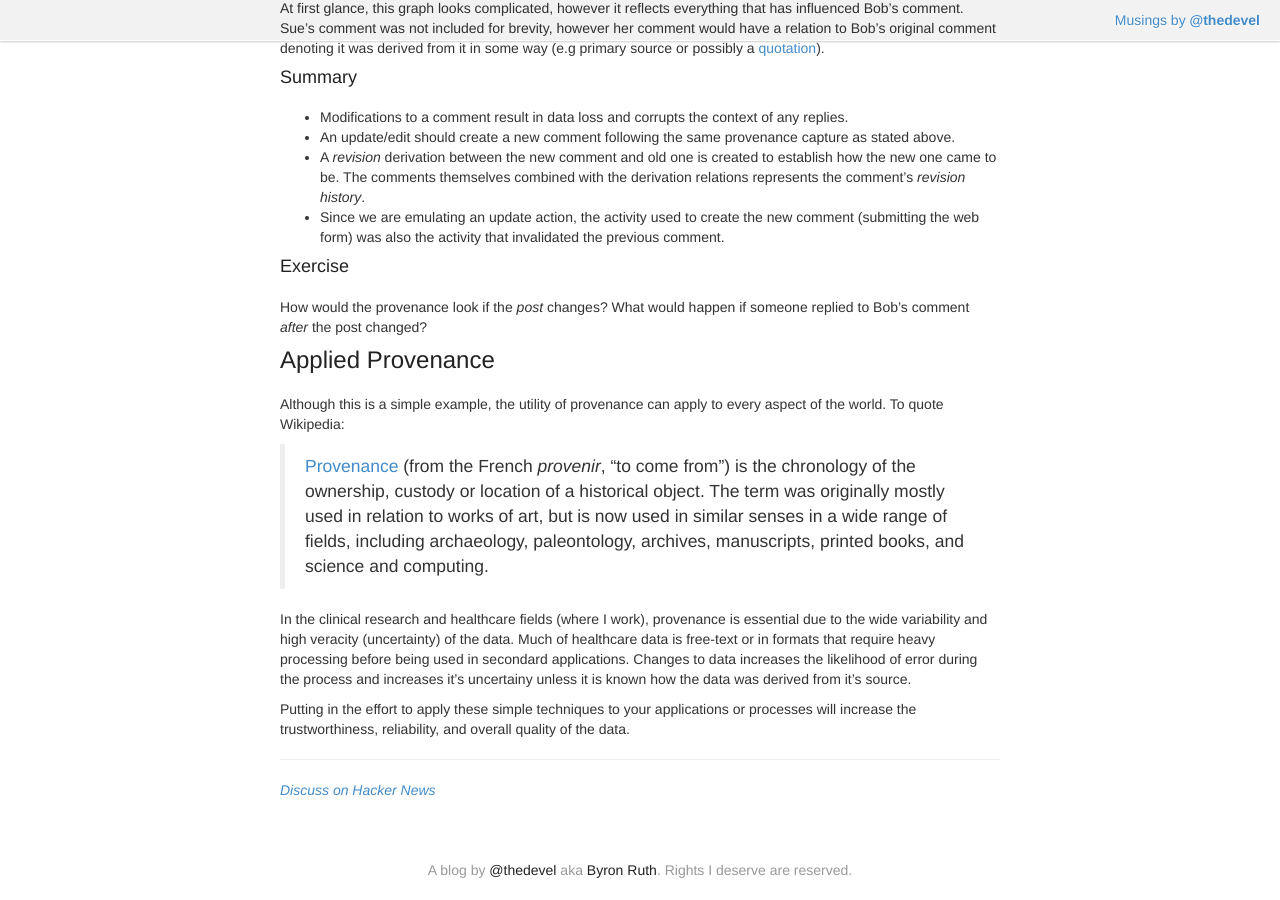
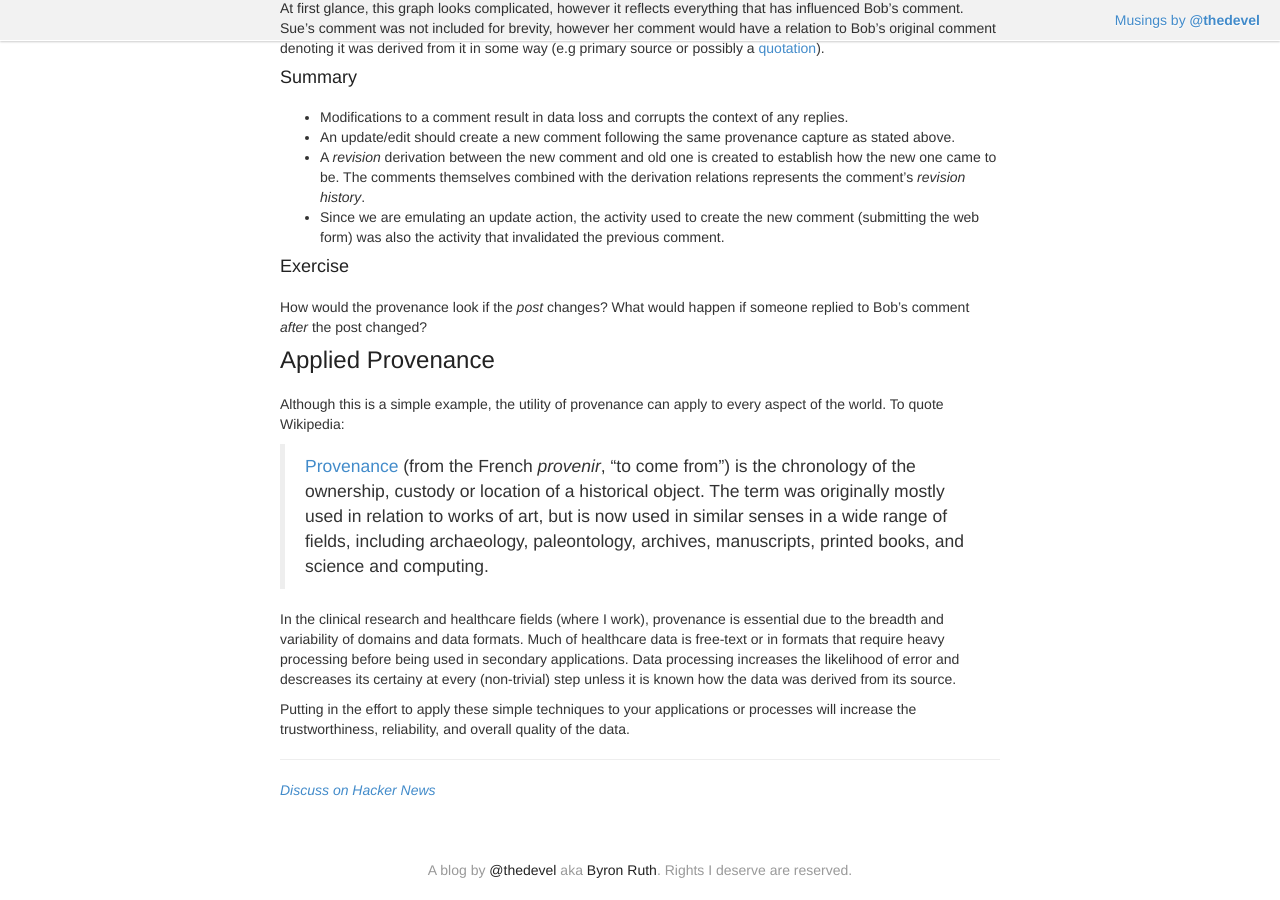
Before and after one commit to bruth/devel.io, a Jekyll site: the page built from _posts/2014-08-22-provenance-techniques-for-crud.md, in a window 1280 px wide and 900 px high, scrolled down 3771 px. Built offline with Jekyll 4.4.1, drawn with Linux system fonts in a browser that asks for light colours; Markdown is read by kramdown in place of the engine named in the settings; some of the changed text lies outside the part shown.

Commit message:
Various grammar issues

````diff
--- a/_posts/2014-08-22-provenance-techniques-for-crud.md
+++ b/_posts/2014-08-22-provenance-techniques-for-crud.md
@@ -54,7 +54,7 @@ The comment did not come out of thin air. It was written based on the content an
 
 > A primary source relation is a kind of a derivation relation from secondary materials to their primary sources. It is recognized that the determination of primary sources can be up to interpretation, and should be done according to conventions accepted within the application's domain.
 
-This translates to a comment being a secondary material derived from it's primary source, the post.
+This translates to a comment being a secondary material derived from its primary source, the post.
 
 To sum up all the above in a visual, this is what the provenance graph looks like for Bob's comment:
 
@@ -83,7 +83,7 @@ Looking back out our example, after Sue replies, Bob decides to edit his comment
 }
 ```
 
-The issue with an update like this, is that information is lost - specifically, the first version of Bob's comment. The downstream effect this has can be seen when Bill comes along and reads Bob's edited comment followed by Sue's reply to Bob's *original comment*. Depending on what Bob changed, Sue's reply may not make sense resulting in confusion for Bill. In a sense, the comment thread is in a corrupt state since Sue's reply is no longer associated with it's *primary source*, Bob's original comment.
+The issue with an update like this, is that information is lost - specifically, the first version of Bob's comment. The downstream effect this has can be seen when Bill comes along and reads Bob's edited comment followed by Sue's reply to Bob's *original comment*. Depending on what Bob changed, Sue's reply may not make sense resulting in confusion for Bill. In a sense, the comment thread is in a corrupt state since Sue's reply is no longer associated with its *primary source*, Bob's original comment.
 
 This type of situation is exactly why applying provenance techniques is often desired or necessary. The practical value of recording provenance is the ability to reproduce the state of an object in your application at any point in time. Modifying something removes the ability to reproduce past versions.
 
@@ -116,7 +116,7 @@ Although this is a simple example, the utility of provenance can apply to every
 
 > [Provenance](http://en.wikipedia.org/wiki/Provenance) (from the French *provenir*, "to come from") is the chronology of the ownership, custody or location of a historical object. The term was originally mostly used in relation to works of art, but is now used in similar senses in a wide range of fields, including archaeology, paleontology, archives, manuscripts, printed books, and science and computing.
 
-In the clinical research and healthcare fields (where I work), provenance is essential due to the wide variability and high veracity (uncertainty) of the data. Much of healthcare data is free-text or in formats that require heavy processing before being used in secondard applications. Changes to data increases the likelihood of error during the process and increases it's uncertainy unless it is known how the data was derived from it's source.
+In the clinical research and healthcare fields (where I work), provenance is essential due to the breadth and variability of domains and data formats. Much of healthcare data is free-text or in formats that require heavy processing before being used in secondary applications. Data processing increases the likelihood of error and descreases its certainy at every (non-trivial) step unless it is known how the data was derived from its source.
 
 Putting in the effort to apply these simple techniques to your applications or processes will increase the trustworthiness, reliability, and overall quality of the data.
 
````
